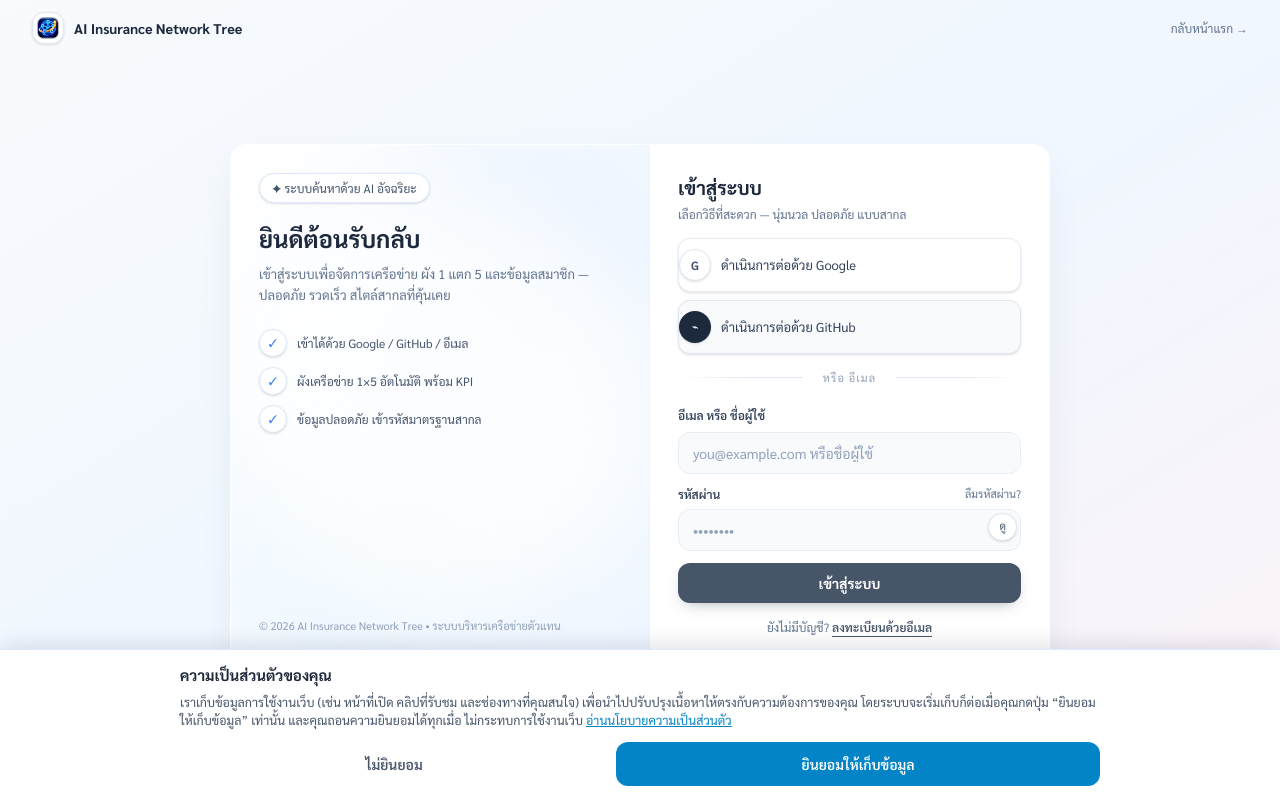
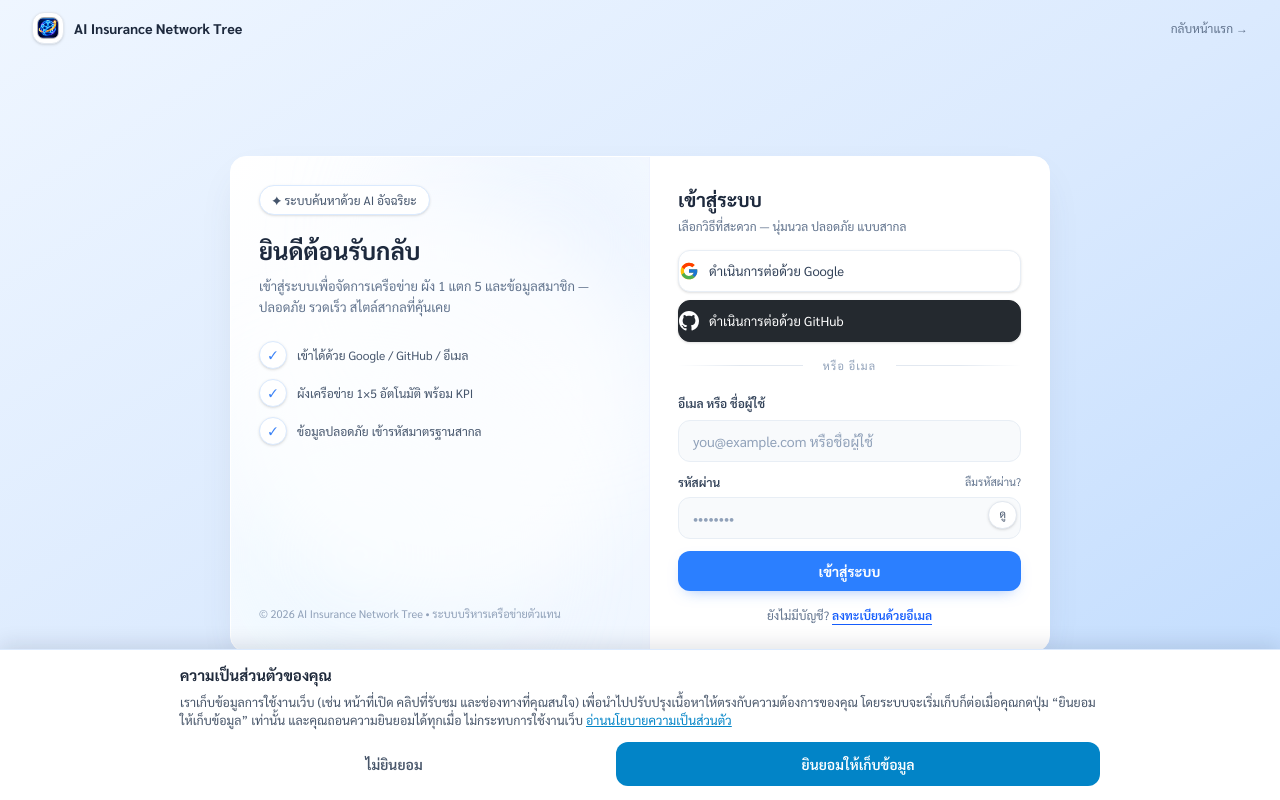
Before and after one commit to AINetworkOS98/ai-insurance-network-tree, a Next.js app: page /login in a window 1280 px wide. Built offline with nearby package versions, Linux system fonts and the light colour scheme; no server answers; the database is empty.

Commit message:
style(login): ธีมฟ้าสดใส + โลโก้ Google/GitHub ตามสีแบรนด์จริง

```diff
--- a/src/app/login/page.tsx
+++ b/src/app/login/page.tsx
@@ -1,5 +1,5 @@
 'use client';
-import { useState, useEffect, Suspense } from 'react';
+import { useState, useEffect, Suspense, type ReactElement } from 'react';
 import Link from 'next/link';
 import { useSearchParams } from 'next/navigation';
 import { auth, firebaseConfigError } from '@/lib/firebase-client';
@@ -17,6 +17,21 @@ function safeNext(v: string | null): string {
   if(v.startsWith('/login') || v.startsWith('/register')) return '/';
   return v;
 }
+
+// ── โลโก้ Social ตามสีแบรนด์จริง (สากล) ────────────────────────────────────────
+const GoogleIcon = (
+  <svg viewBox="0 0 48 48" className="h-5 w-5" aria-hidden="true">
+    <path fill="#FFC107" d="M43.611 20.083H42V20H24v8h11.303c-1.649 4.657-6.08 8-11.303 8-6.627 0-12-5.373-12-12s5.373-12 12-12c3.059 0 5.842 1.154 7.961 3.039l5.657-5.657C34.046 6.053 29.268 4 24 4 12.955 4 4 12.955 4 24s8.955 20 20 20 20-8.955 20-20c0-1.341-.138-2.65-.389-3.917z"/>
+    <path fill="#FF3D00" d="M6.306 14.691l6.571 4.819C14.655 15.108 18.961 12 24 12c3.059 0 5.842 1.154 7.961 3.039l5.657-5.657C34.046 6.053 29.268 4 24 4 16.318 4 9.656 8.337 6.306 14.691z"/>
+    <path fill="#4CAF50" d="M24 44c5.166 0 9.86-1.977 13.409-5.192l-6.19-5.238A11.91 11.91 0 0124 36c-5.202 0-9.619-3.317-11.283-7.946l-6.522 5.025C9.505 39.556 16.227 44 24 44z"/>
+    <path fill="#1976D2" d="M43.611 20.083H42V20H24v8h11.303a12.04 12.04 0 01-4.087 5.571l.003-.002 6.19 5.238C36.971 39.205 44 34 44 24c0-1.341-.138-2.65-.389-3.917z"/>
+  </svg>
+);
+const GithubIcon = (
+  <svg viewBox="0 0 24 24" className="h-5 w-5 fill-white" aria-hidden="true">
+    <path d="M12 0C5.37 0 0 5.37 0 12c0 5.31 3.435 9.795 8.205 11.385.6.105.825-.255.825-.57 0-.285-.015-1.23-.015-2.235-3.015.555-3.795-.735-4.035-1.41-.135-.345-.72-1.41-1.23-1.695-.42-.225-1.02-.78-.015-.795.945-.015 1.62.87 1.845 1.23 1.08 1.815 2.805 1.305 3.495.99.105-.78.42-1.305.765-1.605-2.67-.3-5.46-1.335-5.46-5.925 0-1.305.465-2.385 1.23-3.225-.12-.3-.54-1.53.12-3.18 0 0 1.005-.315 3.3 1.23.96-.27 1.98-.405 3-.405s2.04.135 3 .405c2.295-1.545 3.3-1.23 3.3-1.23.66 1.65.24 2.88.12 3.18.765.84 1.23 1.92 1.23 3.225 0 4.605-2.805 5.625-5.475 5.925.435.375.81 1.095.81 2.22 0 1.605-.015 2.895-.015 3.3 0 .315.225.69.825.57A12.02 12.02 0 0024 12c0-6.63-5.37-12-12-12z"/>
+  </svg>
+);
 
 export default function LoginPage(){
   return <Suspense fallback={<div className="min-h-screen flex items-center justify-center text-sm text-slate-400">กำลังโหลด...</div>}><LoginInner/></Suspense>;
@@ -148,13 +163,13 @@ function LoginInner(){
   }
 
   const btnBase = "w-full py-2.5 rounded-xl border text-[13px] font-medium flex items-center justify-center gap-2.5 disabled:opacity-50 transition-all shadow-sm hover:shadow hover:-translate-y-[1px] active:translate-y-0";
-  const providerBtns: {id:Provider,label:string,style:string,icon:string,iconStyle:string}[] = [
-    {id:'google', label:'ดำเนินการต่อด้วย Google', style:'bg-white border-[#e8eef5] hover:bg-[#f8fafc] text-slate-700', icon:'G', iconStyle:'bg-white border border-slate-200 text-slate-600 shadow-sm'},
-    {id:'github', label:'ดำเนินการต่อด้วย GitHub', style:'bg-[#f8fafc] border-[#e2e8f0] hover:bg-[#f1f5f9] text-slate-700', icon:'⌁', iconStyle:'bg-slate-800 text-white shadow-sm'},
+  const providerBtns: {id:Provider,label:string,style:string,icon:ReactElement}[] = [
+    {id:'google', label:'ดำเนินการต่อด้วย Google', style:'bg-white border-[#e8eef5] hover:bg-[#f8fafc] text-slate-700', icon: GoogleIcon},
+    {id:'github', label:'ดำเนินการต่อด้วย GitHub', style:'bg-[#24292f] border-[#24292f] hover:bg-[#1b1f24] text-white', icon: GithubIcon},
   ];
 
   return (
-    <div className="min-h-screen bg-gradient-to-br from-[#f8fafc] via-[#f0f7ff] to-[#fdf2f8] flex flex-col">
+    <div className="min-h-screen bg-gradient-to-br from-[#eff6ff] via-[#dbeafe] to-[#bfdbfe] flex flex-col">
       {/* Top bar minimal */}
       <div className="h-[56px] flex items-center justify-between px-4 md:px-8">
         <Link href="/" className="flex items-center gap-2.5">
@@ -198,7 +213,7 @@ function LoginInner(){
             <div className="mt-4 flex flex-col gap-2">
               {providerBtns.map(p=>(
                 <button key={p.id} onClick={()=> loginSocial(p.id)} disabled={!!socialLoading || loading} className={`${btnBase} ${p.style}`}>
-                  <span className={`w-8 h-8 rounded-full flex items-center justify-center text-xs font-bold shrink-0 ${p.iconStyle}`}>{p.icon}</span>
+                  <span className="flex h-5 w-5 shrink-0 items-center justify-center">{p.icon}</span>
                   <span className="flex-1 text-left">{socialLoading===p.id ? 'กำลังเชื่อม...' : p.label}</span>
                 </button>
               ))}
@@ -223,14 +238,14 @@ function LoginInner(){
                   <button type="button" onClick={()=> setShowPass(!showPass)} className="absolute right-1 top-1/2 -translate-y-1/2 h-7 px-2.5 rounded-full bg-white border border-slate-200 text-[11px] font-medium text-slate-600 shadow-sm hover:bg-slate-50">{showPass ? 'ซ่อน' : 'ดู'}</button>
                 </div>
               </div>
-              <button disabled={loading || !!socialLoading} className="w-full py-2.5 rounded-xl bg-[#475569] text-white text-sm font-bold shadow-[0_6px_16px_-8px_rgba(71,85,105,0.6)] hover:bg-slate-800 hover:shadow-lg hover:-translate-y-[1px] active:translate-y-0 disabled:opacity-50 transition-all">
+              <button disabled={loading || !!socialLoading} className="w-full py-2.5 rounded-xl bg-blue-500 text-white text-sm font-bold shadow-[0_6px_16px_-8px_rgba(59,130,246,0.6)] hover:bg-blue-600 hover:shadow-lg hover:-translate-y-[1px] active:translate-y-0 disabled:opacity-50 transition-all">
                 {loading ? 'กำลังเข้าสู่ระบบ...' : 'เข้าสู่ระบบ'}
               </button>
             </form>
 
             <div className="mt-4 text-center text-xs text-slate-500">
               ยังไม่มีบัญชี?{' '}
-              <Link href={`/register${nextParam !== '/' ? `?next=${encodeURIComponent(nextParam)}` : ''}`} className="font-semibold text-[#475569] underline underline-offset-4 hover:text-slate-800">
+              <Link href={`/register${nextParam !== '/' ? `?next=${encodeURIComponent(nextParam)}` : ''}`} className="font-semibold text-blue-600 underline underline-offset-4 hover:text-blue-700">
                 ลงทะเบียนด้วยอีเมล
               </Link>
             </div>
```
Also changed, not shown: 1 other file (tests, documents, lock files or other folders).
